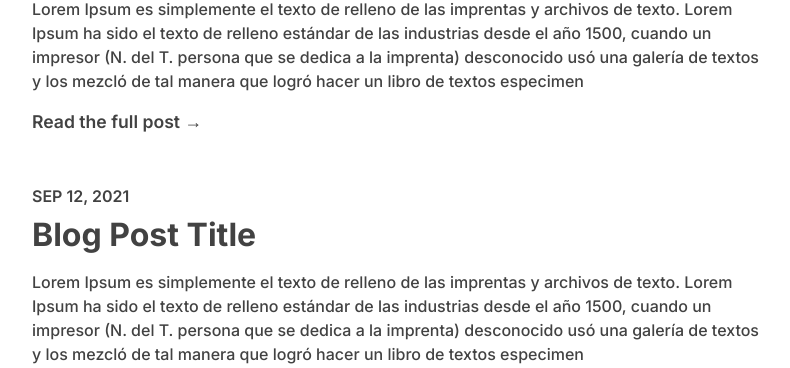
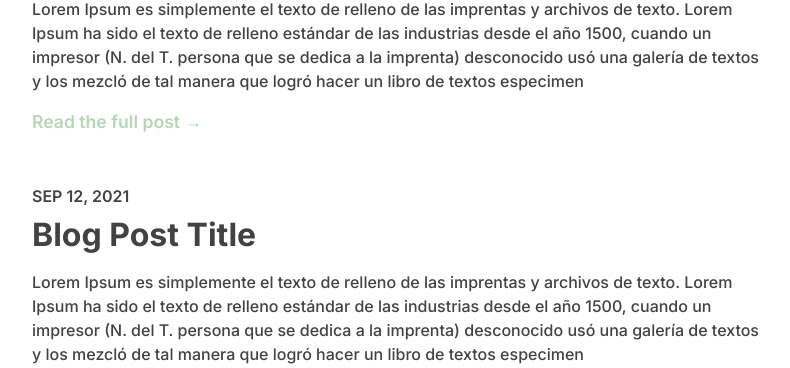
Before and after one commit to lauritaymesa/HarryPotterIdeas, a PHP site: page / in a window 1280 px wide, with the pointer over the restyled element. Shown: the part 583-951 px from the top of the page, without its empty margins (240-1030 px from the left). Run offline with PHP 8.4, Linux system fonts and the light colour scheme; some web fonts are replaced.

Commit message:
correccion styles

```diff
--- a/style.css
+++ b/style.css
@@ -887,7 +887,7 @@ article.post {
 
 .blog .post .read-more:hover {
     color: var(--color-green);
-    color: #424242;
+
 
 }
 
```
